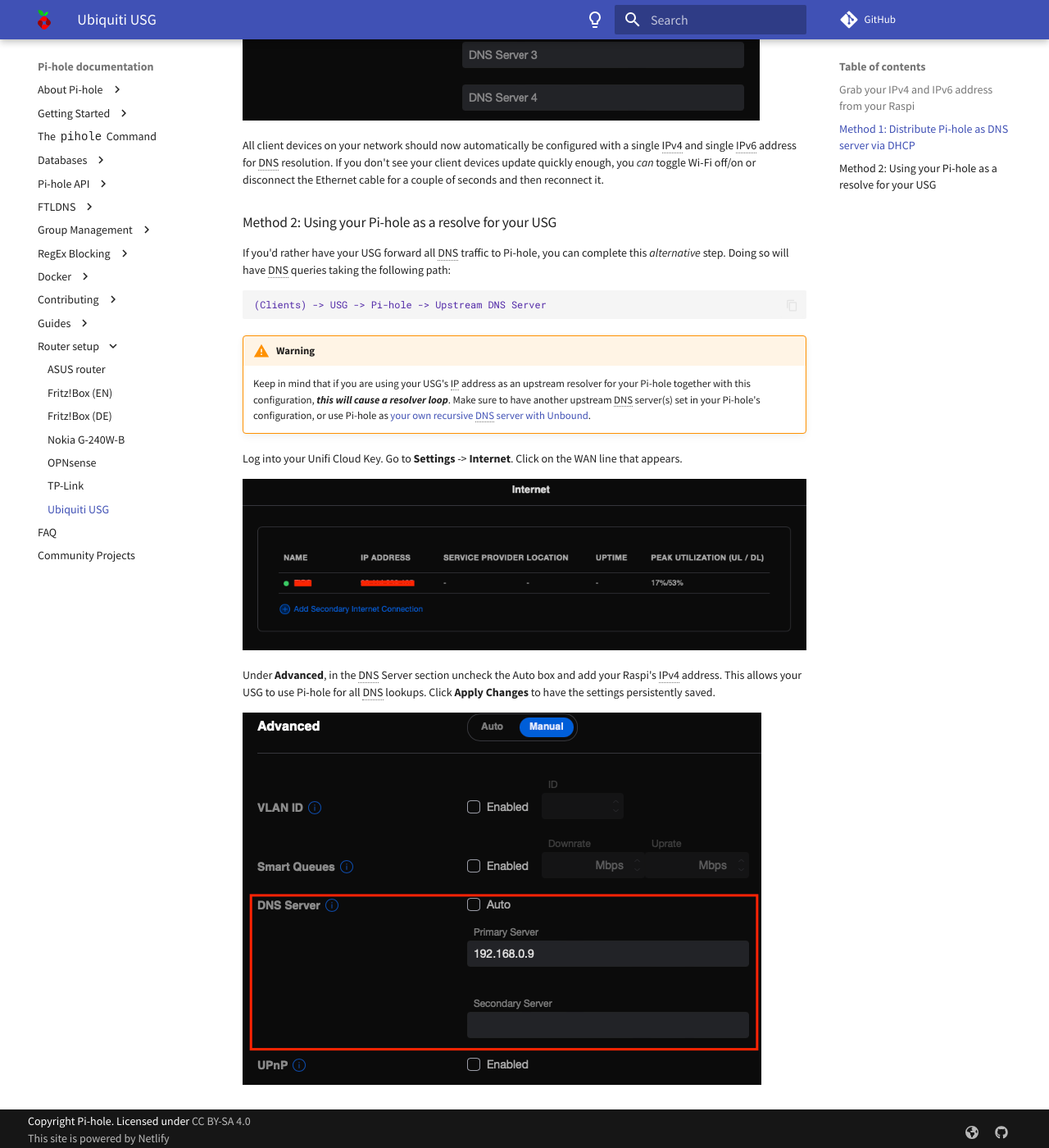
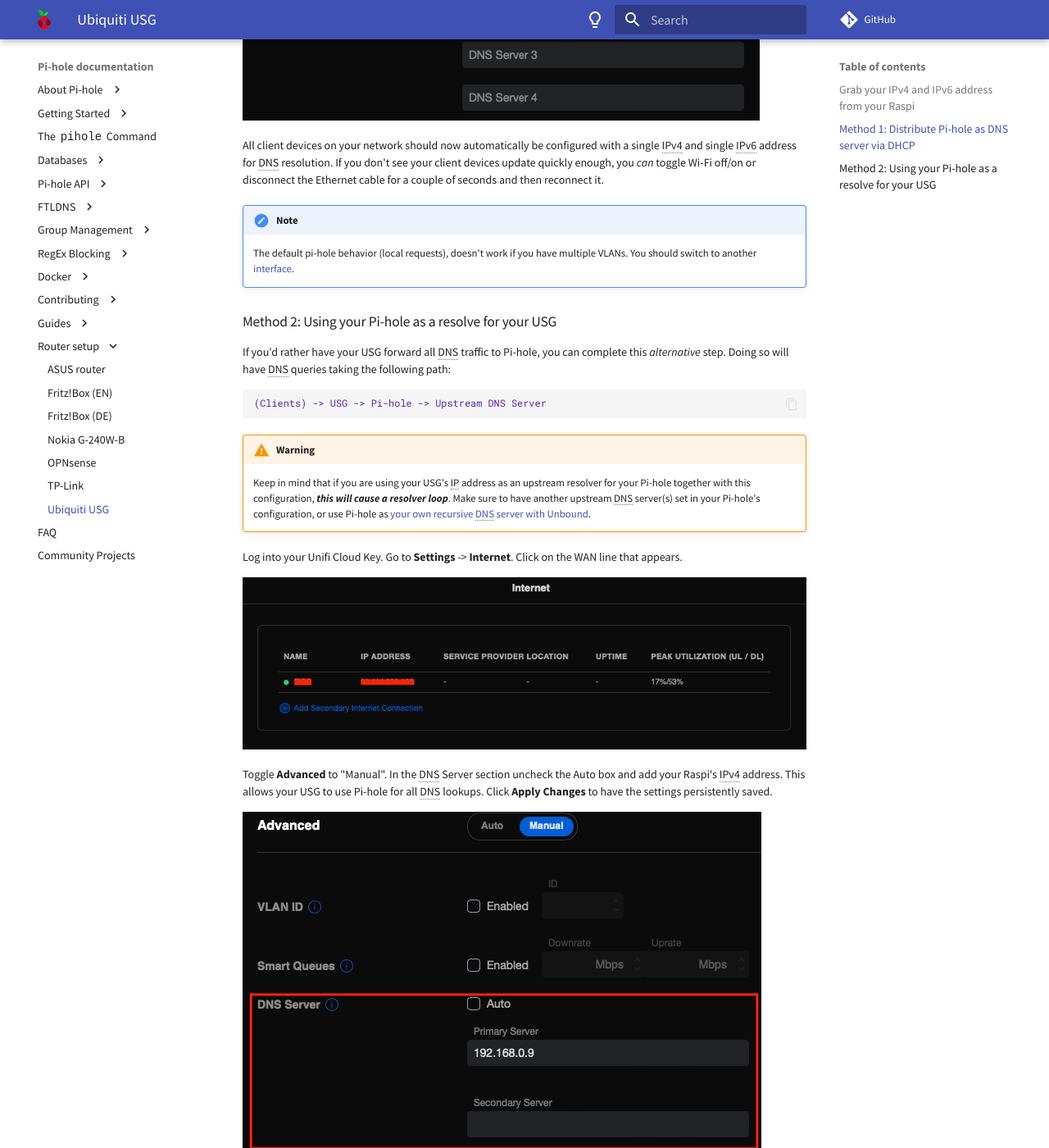
Before and after one commit to pi-hole/docs, an MkDocs documentation site: the page built from docs/routers/ubiquiti-usg.md, in a window 1280 px wide and 1400 px high, scrolled down 2031 px. Shown: the whole window at 82% size. Built offline with MkDocs 1.6.1 and Material for MkDocs 9.7.7, drawn with Linux system fonts in a browser that asks for light colours; comment, search, counter and statistics services are not loaded.

Commit message:
feat: changed WAN steps and added interface info
Signed-off-by: legoraft <git@legoraft.com>

```diff
--- a/docs/routers/ubiquiti-usg.md
+++ b/docs/routers/ubiquiti-usg.md
@@ -51,6 +51,9 @@
 
 All client devices on your network should now automatically be configured with a single IPv4 and single IPv6 address for DNS resolution. If you don't see your client devices update quickly enough, you *can* toggle Wi-Fi off/on or disconnect the Ethernet cable for a couple of seconds and then reconnect it.
 
+!!! note
+    The default pi-hole behavior (local requests), doesn't work if you have multiple VLANs. You should switch to another [interface](../ftldns/interfaces.md).
+
 ### Method 2: Using your Pi-hole as a resolve for your USG
 
 If you'd rather have your USG forward all DNS traffic to Pi-hole, you can complete this *alternative* step. Doing so will have DNS queries taking the following path:
@@ -66,6 +69,6 @@
 
 ![Screenshot of USG WAN](../images/routers/usg-wan.png)
 
-Under **Advanced**, in the DNS Server section uncheck the Auto box and add your Raspi's IPv4 address. This allows your USG to use Pi-hole for all DNS lookups. Click **Apply Changes** to have the settings persistently saved.
+Toggle **Advanced** to "Manual". In the DNS Server section uncheck the Auto box and add your Raspi's IPv4 address. This allows your USG to use Pi-hole for all DNS lookups. Click **Apply Changes** to have the settings persistently saved.
 
 ![Screenshot of USG WAN Advanced settings](../images/routers/usg-wan-advanced.png)
```
